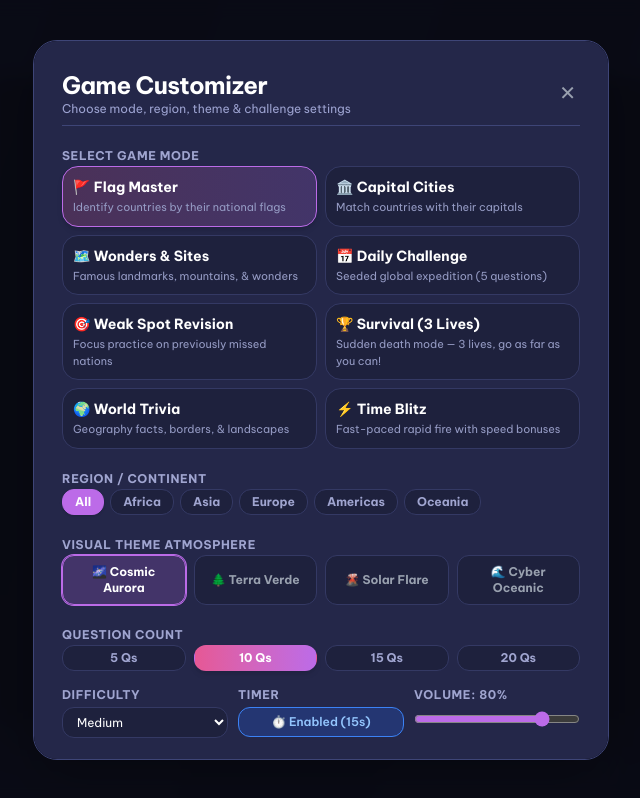
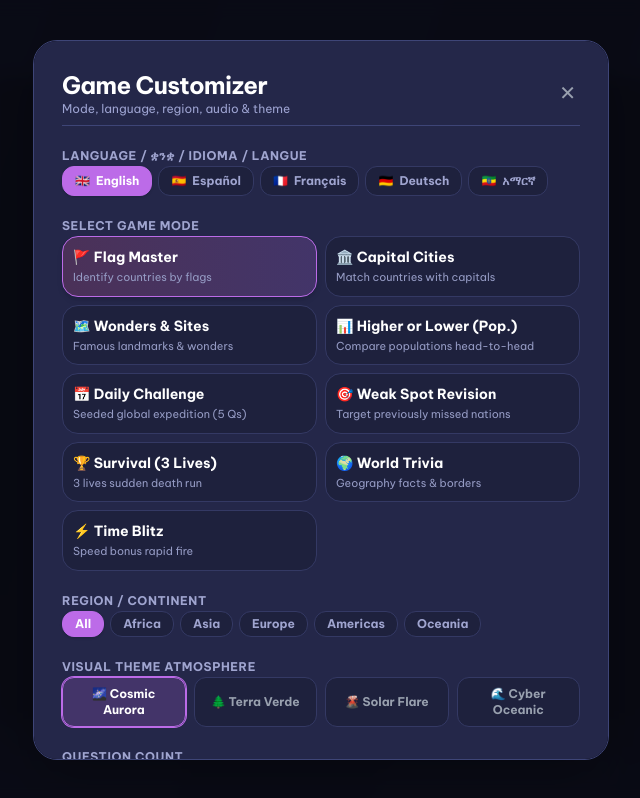
Before and after one commit to kenenisabeyan/country-quiz, a React (Vite) app: page / in a window 1280 px wide. Both pictures are taken after a click on the button "⚙️ Custom Mode". Shown: the whole page, without its empty margins (319-959 px from the left). Built offline with nearby package versions, Linux system fonts and the light colour scheme.

Commit message:
feat: add GameSettingsModal component for configuring game options and preferences

```diff
--- a/src/components/GameSettingsModal.jsx
+++ b/src/components/GameSettingsModal.jsx
@@ -2,6 +2,7 @@ import React from "react";
 import { motion, AnimatePresence } from "framer-motion";
 import { sound } from "../utils/sound";
 import { THEMES, getActiveTheme, setActiveTheme } from "../utils/themes";
+import { LANGUAGES, getLanguage, setLanguage, t } from "../utils/i18n";
 
 export default function GameSettingsModal({
   isOpen,
@@ -9,6 +10,7 @@ export default function GameSettingsModal({
   settings,
   onSaveSettings,
   onThemeChange,
+  onLanguageChange,
 }) {
   const [mode, setMode] = React.useState(settings.mode || "flags");
   const [continent, setContinent] = React.useState(settings.continent || "All");
@@ -16,7 +18,9 @@ export default function GameSettingsModal({
   const [difficulty, setDifficulty] = React.useState(settings.difficulty || "medium");
   const [hasTimer, setHasTimer] = React.useState(settings.hasTimer ?? true);
   const [volume, setVolume] = React.useState(Math.round(sound.getVolume() * 100));
+  const [bgmActive, setBgmActive] = React.useState(sound.isBGMActive());
   const [currentTheme, setCurrentTheme] = React.useState(getActiveTheme().id);
+  const [currentLang, setCurrentLang] = React.useState(getLanguage());
 
   if (!isOpen) return null;
 
@@ -26,11 +30,24 @@ export default function GameSettingsModal({
     sound.setVolume(val / 100);
   };
 
+  const handleToggleBgm = () => {
+    const state = sound.toggleBGM();
+    setBgmActive(state);
+  };
+
   const handleThemeSelect = (themeId) => {
     setCurrentTheme(themeId);
     const updated = setActiveTheme(themeId);
     if (onThemeChange) {
       onThemeChange(updated);
+    }
+  };
+
+  const handleLangSelect = (code) => {
+    setCurrentLang(code);
+    setLanguage(code);
+    if (onLanguageChange) {
+      onLanguageChange(code);
     }
   };
 
@@ -46,14 +63,15 @@ export default function GameSettingsModal({
   };
 
   const modes = [
-    { id: "flags", title: "🚩 Flag Master", desc: "Identify countries by their national flags" },
-    { id: "capitals", title: "🏛️ Capital Cities", desc: "Match countries with their capitals" },
-    { id: "landmarks", title: "🗺️ Wonders & Sites", desc: "Famous landmarks, mountains, & wonders" },
-    { id: "daily", title: "📅 Daily Challenge", desc: "Seeded global expedition (5 questions)" },
-    { id: "revision", title: "🎯 Weak Spot Revision", desc: "Focus practice on previously missed nations" },
-    { id: "survival", title: "🏆 Survival (3 Lives)", desc: "Sudden death mode — 3 lives, go as far as you can!" },
-    { id: "trivia", title: "🌍 World Trivia", desc: "Geography facts, borders, & landscapes" },
-    { id: "timeAttack", title: "⚡ Time Blitz", desc: "Fast-paced rapid fire with speed bonuses" },
+    { id: "flags", title: `🚩 ${t("flagMaster", currentLang)}`, desc: "Identify countries by flags" },
+    { id: "capitals", title: `🏛️ ${t("capitalCities", currentLang)}`, desc: "Match countries with capitals" },
+    { id: "landmarks", title: `🗺️ ${t("landmarksSites", currentLang)}`, desc: "Famous landmarks & wonders" },
+    { id: "higherLower", title: `📊 ${t("higherLower", currentLang)}`, desc: "Compare populations head-to-head" },
+    { id: "daily", title: `📅 ${t("dailyChallenge", currentLang)}`, desc: "Seeded global expedition (5 Qs)" },
+    { id: "revision", title: `🎯 ${t("weakSpotRevision", currentLang)}`, desc: "Target previously missed nations" },
+    { id: "survival", title: `🏆 ${t("survivalMode", currentLang)}`, desc: "3 lives sudden death run" },
+    { id: "trivia", title: `🌍 ${t("worldTrivia", currentLang)}`, desc: "Geography facts & borders" },
+    { id: "timeAttack", title: `⚡ ${t("timeBlitz", currentLang)}`, desc: "Speed bonus rapid fire" },
   ];
 
   const continents = ["All", "Africa", "Asia", "Europe", "Americas", "Oceania"];
@@ -70,7 +88,7 @@ export default function GameSettingsModal({
           <div className="flex justify-between items-center pb-2 border-b border-[#3E4577]">
             <div>
               <h2 className="text-2xl font-bold tracking-tight">Game Customizer</h2>
-              <p className="text-xs text-[#9DA3D1]">Choose mode, region, theme & challenge settings</p>
+              <p className="text-xs text-[#9DA3D1]">Mode, language, region, audio & theme</p>
             </div>
             <button
               onClick={onClose}
@@ -80,8 +98,31 @@ export default function GameSettingsModal({
             </button>
           </div>
 
+          {/* Language Selector */}
+          <div className="space-y-1.5">
+            <label className="text-xs font-bold text-[#A0A5D0] uppercase tracking-wider">
+              Language / ቋንቋ / Idioma / Langue
+            </label>
+            <div className="flex flex-wrap gap-1.5">
+              {LANGUAGES.map((lang) => (
+                <button
+                  key={lang.code}
+                  onClick={() => handleLangSelect(lang.code)}
+                  className={`px-3 py-1.5 rounded-xl text-xs font-bold border transition-all cursor-pointer flex items-center gap-1.5 ${
+                    currentLang === lang.code
+                      ? "bg-[#BC6BE8] border-[#BC6BE8] text-white shadow-sm"
+                      : "bg-[#1E213D] border-[#343964] text-[#A0A5D0] hover:text-white"
+                  }`}
+                >
+                  <span>{lang.flag}</span>
+                  <span>{lang.label}</span>
+                </button>
+              ))}
+            </div>
+          </div>
+
           {/* Mode Selection */}
-          <div className="space-y-2">
+          <div className="space-y-1.5">
             <label className="text-xs font-bold text-[#A0A5D0] uppercase tracking-wider">
               Select Game Mode
             </label>
@@ -173,7 +214,7 @@ export default function GameSettingsModal({
             </div>
           )}
 
-          {/* Difficulty & Timer & Audio Volume */}
+          {/* Difficulty & Timer & Audio Controls */}
           <div className="grid grid-cols-1 sm:grid-cols-3 gap-2.5">
             <div>
               <label className="text-xs font-bold text-[#A0A5D0] uppercase tracking-wider block mb-1">
@@ -212,6 +253,18 @@ export default function GameSettingsModal({
                 <label className="text-xs font-bold text-[#A0A5D0] uppercase tracking-wider">
                   Volume: {volume}%
                 </label>
+                <button
+                  type="button"
+                  onClick={handleToggleBgm}
+                  className={`text-[10px] font-bold px-2 py-0.5 rounded-lg border transition-all cursor-pointer ${
+                    bgmActive
+                      ? "bg-purple-600/30 border-purple-400 text-purple-200"
+                      : "bg-gray-800 border-gray-700 text-gray-400"
+                  }`}
+                  title="Toggle Ambient BGM"
+                >
+                  {bgmActive ? "🎵 BGM On" : "🔇 BGM Off"}
+                </button>
               </div>
               <input
                 type="range"
```
